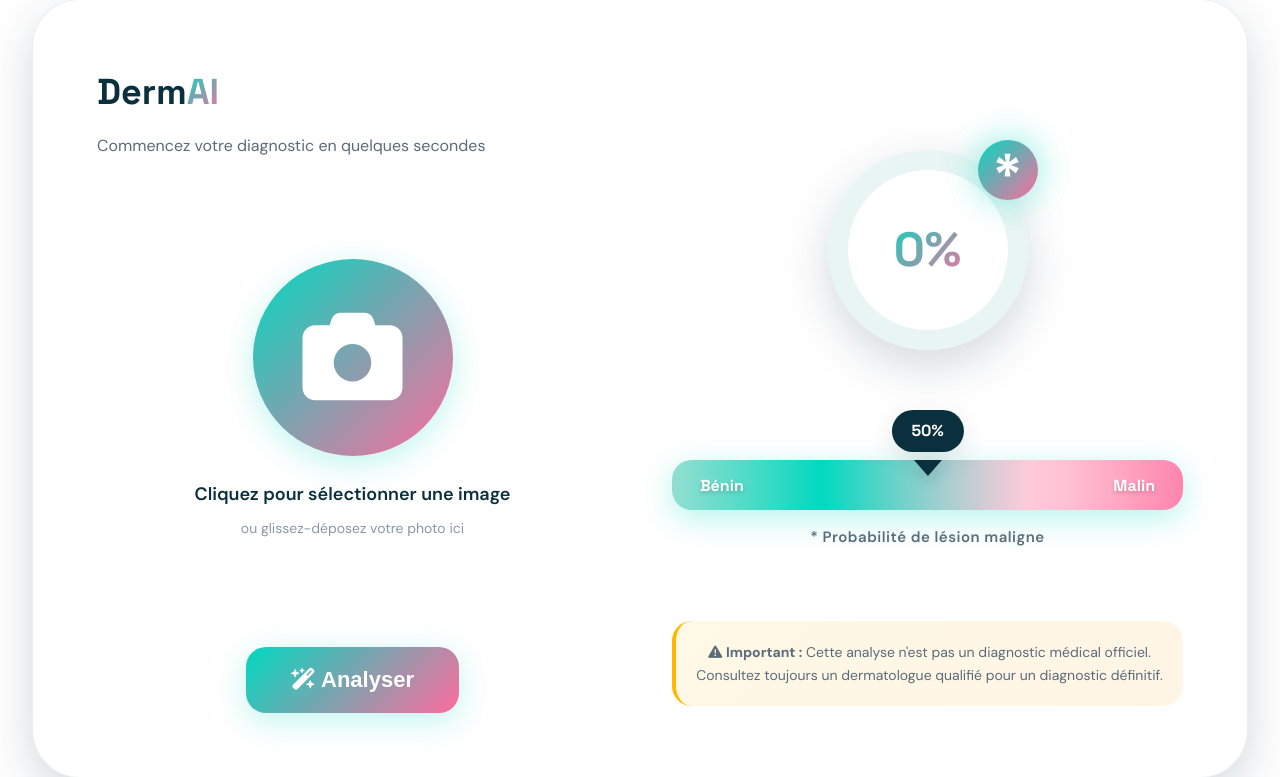
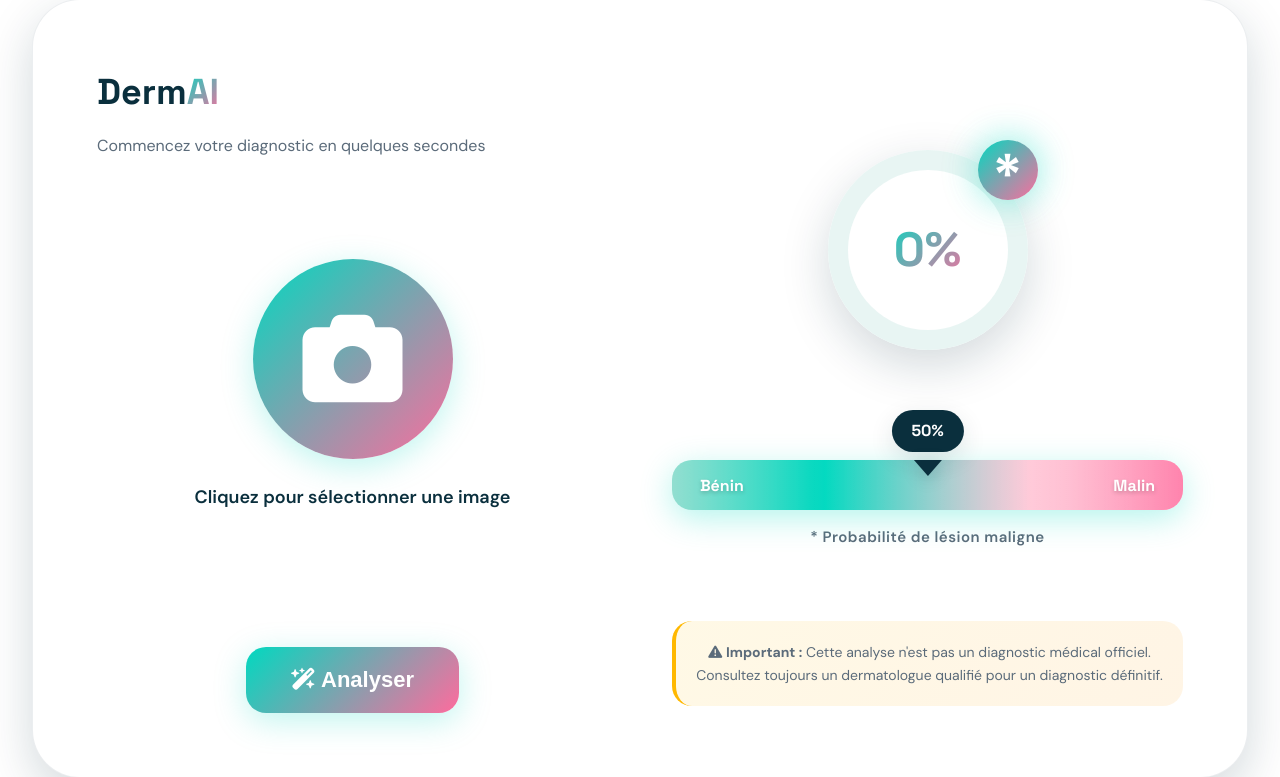
Before and after one commit to mayavasic/DermAI, a Flask app: page / in a window 1280 px wide. Shown: the part 2268-3045 px from the top of the page. Run offline with Flask 3, Linux system fonts and the light colour scheme.

Commit message:
test push

```diff
--- a/templates/index.html
+++ b/templates/index.html
@@ -1383,7 +1383,6 @@
                             <i class="fas fa-camera"></i>
                         </div>
                         <div class="upload-text">Cliquez pour sélectionner une image</div>
-                        <div class="upload-hint">ou glissez-déposez votre photo ici</div>
                         <input type="file" id="file-upload" accept="image/*" hidden>
                     </label>
 
```
